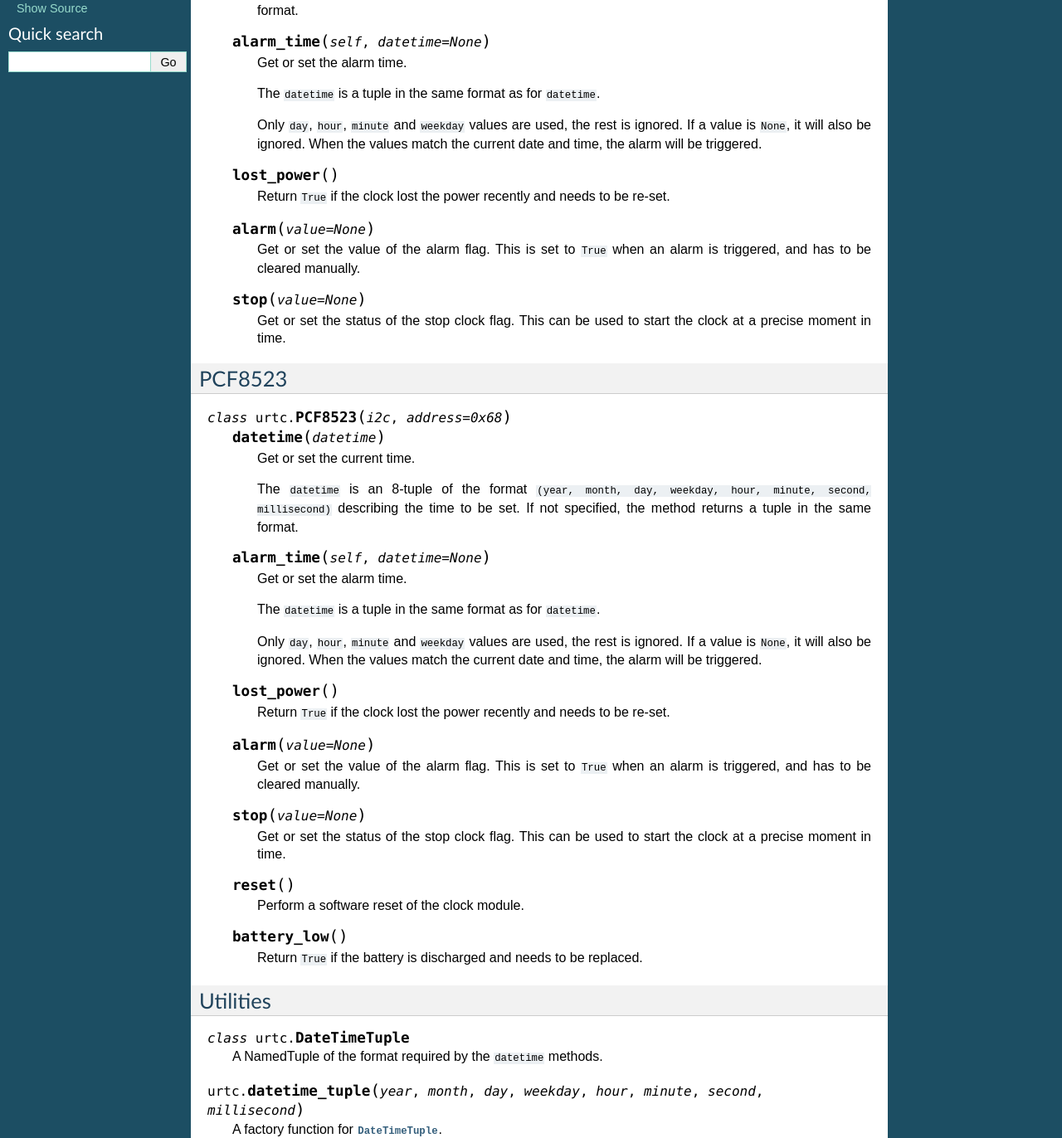
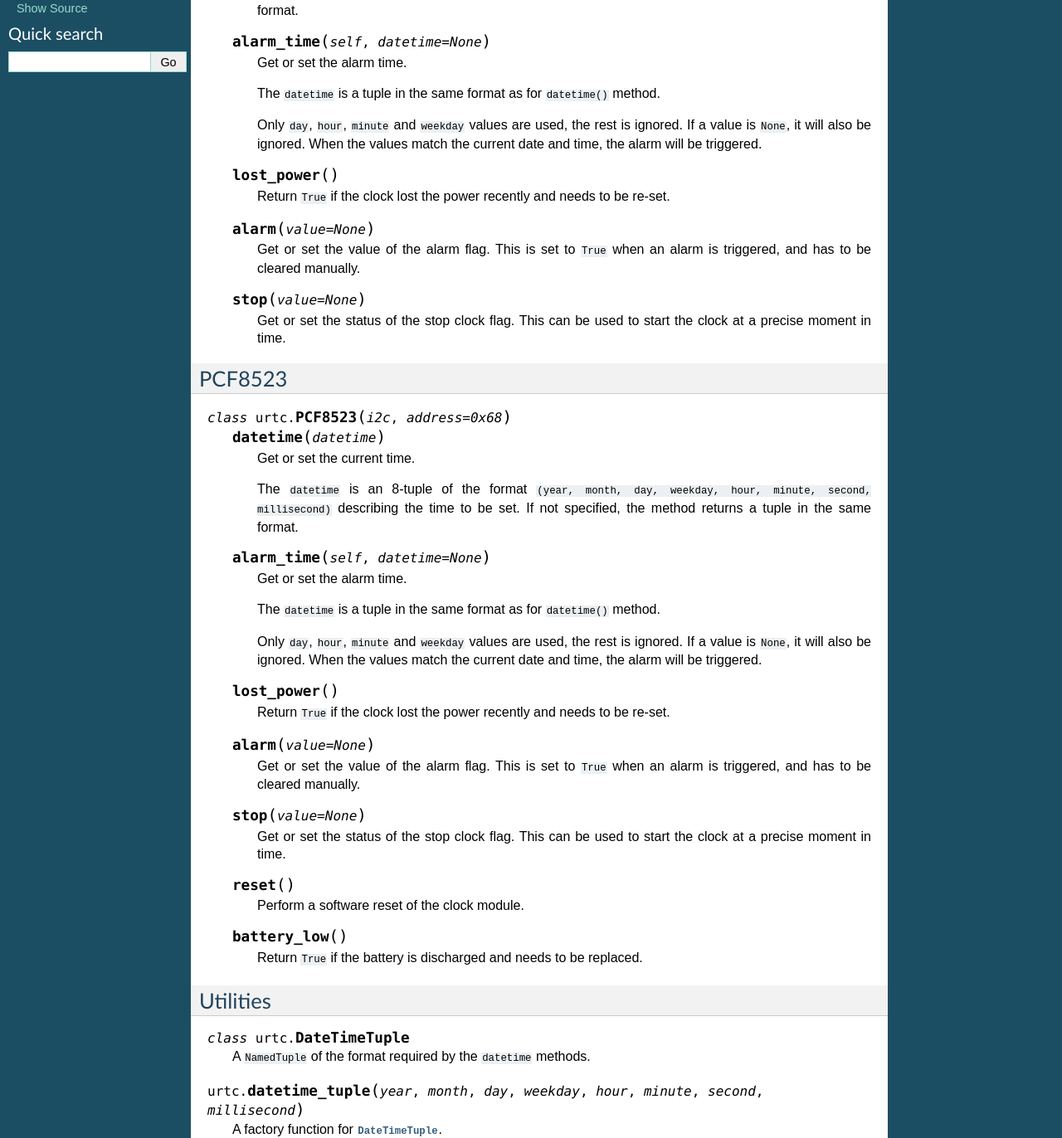
Before and after one commit to adafruit/Adafruit-uRTC, a Sphinx documentation site: the page built from docs/urtc.rst, in a window 1280 px wide. Shown: the part 656-2028 px from the top of the page at 83% size. Built offline with Sphinx 7.4.7, drawn with Linux system fonts in a browser that asks for light colours.

Commit message:
Nitpicks in the docs

```diff
--- a/docs/index.rst
+++ b/docs/index.rst
@@ -3,8 +3,8 @@
    You can adapt this file completely to your liking, but it should at least
    contain the root `toctree` directive.
 
-Welcome to uRTC's documentation!
-================================
+Welcome to Adafrauit uRTC's documentation!
+==========================================
 
 This is a MicroPython library that makes it easy to communicate with a number
 of different real-time clock modules.
--- a/docs/urtc.rst
+++ b/docs/urtc.rst
@@ -46,7 +46,8 @@ DS3231
 
         Get or set the alarm time.
 
-        The ``datetime`` is a tuple in the same format as for ``datetime``.
+        The ``datetime`` is a tuple in the same format as for ``datetime()``
+        method.
 
         Only ``day``, ``hour``, ``minute`` and ``weekday`` values are used,
         the rest is ignored. If a value is ``None``, it will also be ignored.
@@ -86,7 +87,8 @@ PCF8523
 
         Get or set the alarm time.
 
-        The ``datetime`` is a tuple in the same format as for ``datetime``.
+        The ``datetime`` is a tuple in the same format as for ``datetime()``
+        method.
 
         Only ``day``, ``hour``, ``minute`` and ``weekday`` values are used,
         the rest is ignored. If a value is ``None``, it will also be ignored.
@@ -122,7 +124,7 @@ Utilities
 
 .. class:: DateTimeTuple
 
-    A NamedTuple of the format required by the ``datetime`` methods.
+    A ``NamedTuple`` of the format required by the ``datetime`` methods.
 
 .. function:: datetime_tuple(year, month, day, weekday, hour, minute, second, millisecond)
 
```
